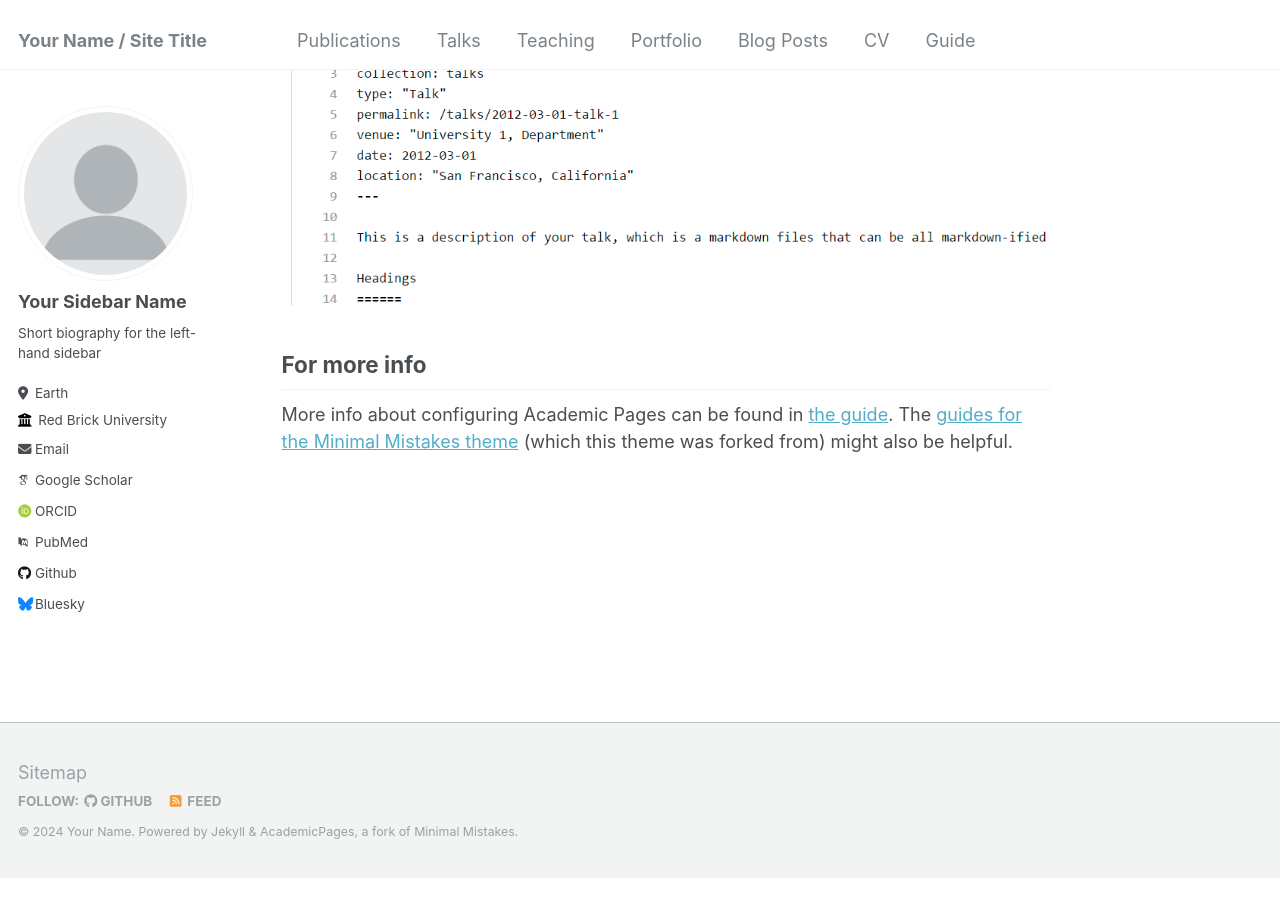
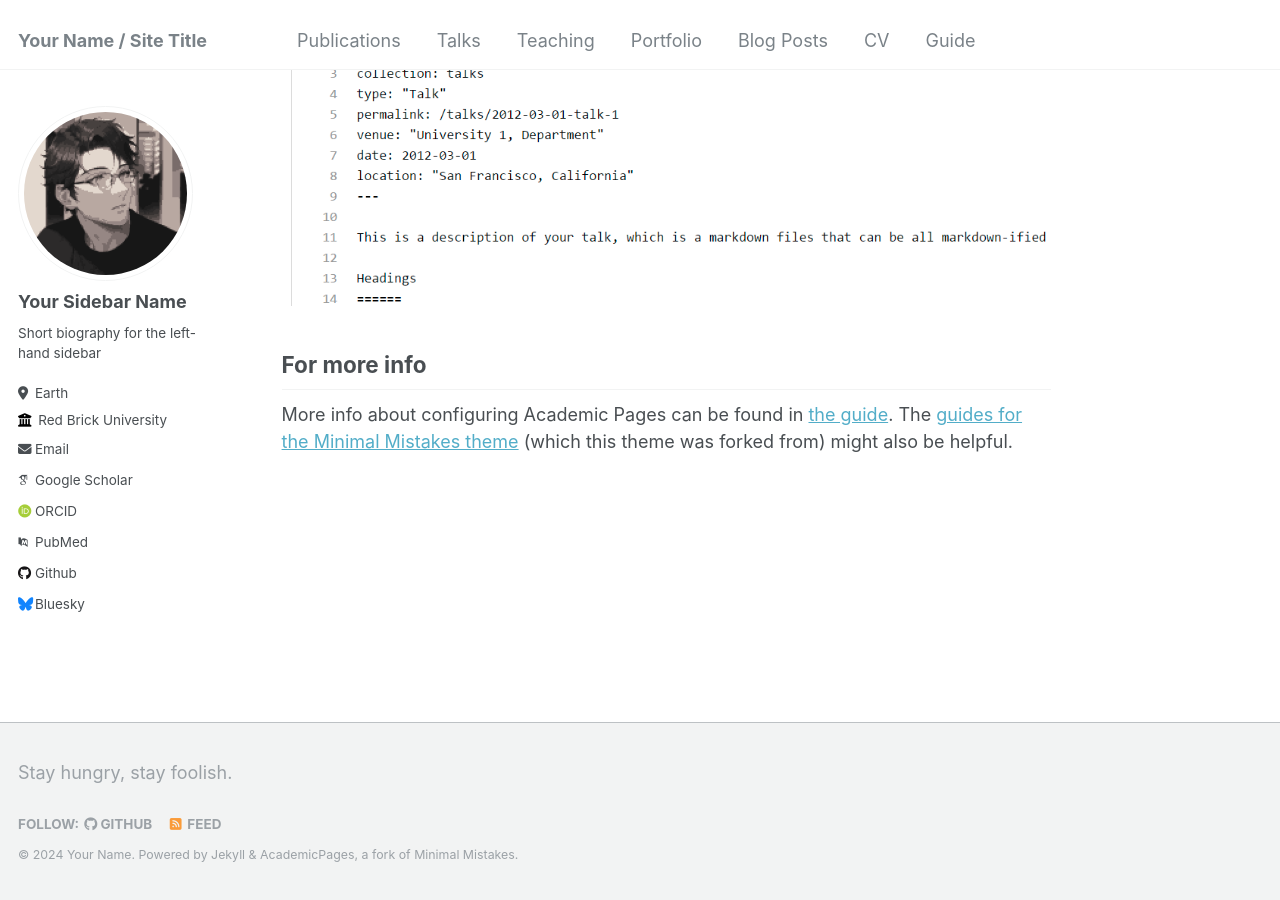
Before and after one commit to kangkannnng/kangkannnng.github.io, a Jekyll site: the page built from _pages/about.md, in a window 1280 px wide and 900 px high, scrolled down 2683 px. Built offline with Jekyll 4.4.1, drawn with Linux system fonts in a browser that asks for light colours; some web fonts are replaced; before the commit the page ends 3560 px from its top, so only the background shows below that.

Commit message:
update photo

```diff
--- a/_includes/footer/custom.html
+++ b/_includes/footer/custom.html
@@ -1,3 +1,3 @@
 <!-- start custom footer snippets -->
-<a href="/sitemap/">Sitemap</a>
+<p>Stay hungry, stay foolish.</p>
 <!-- end custom footer snippets -->
```
Also changed, not shown: images/profile.png.
